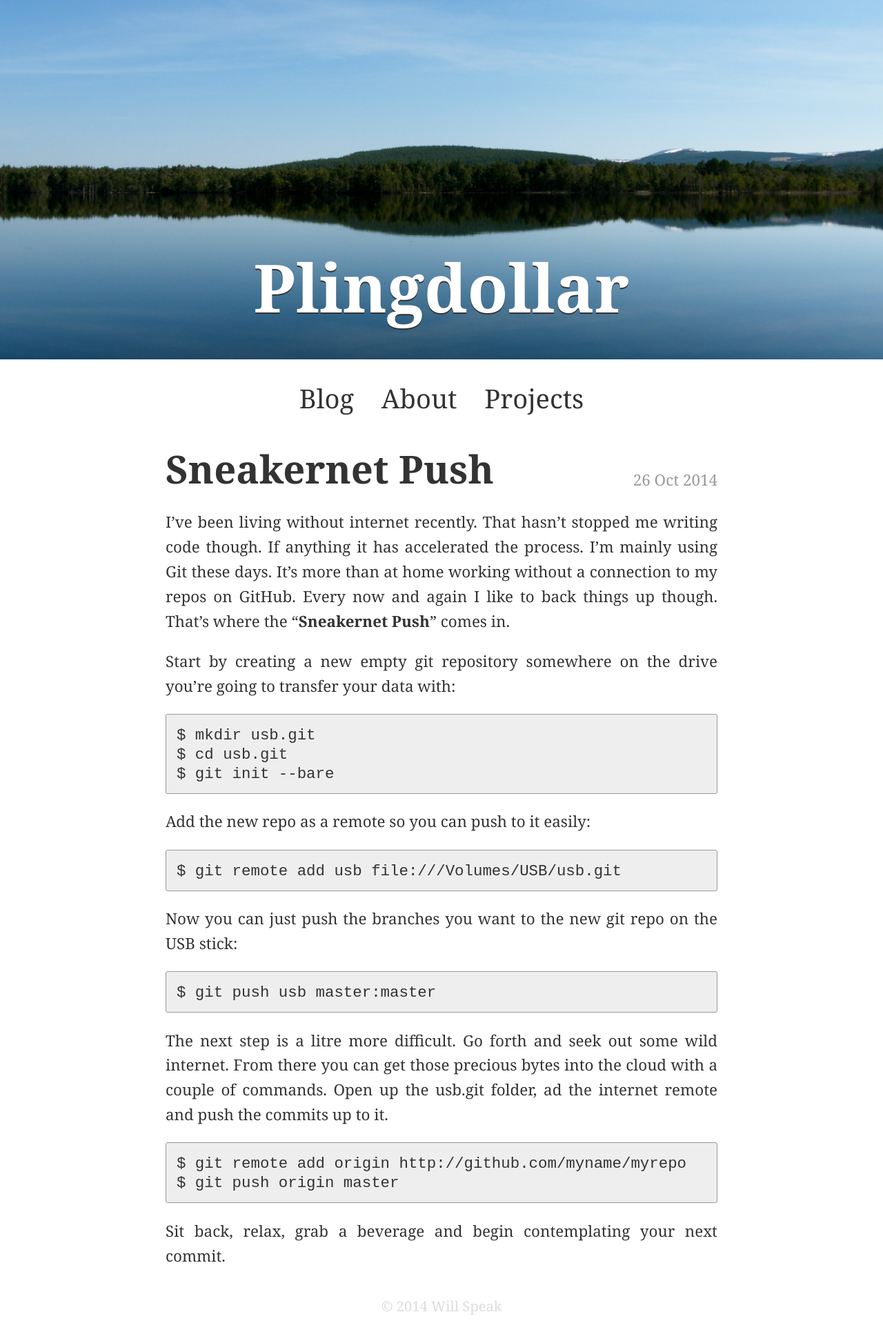
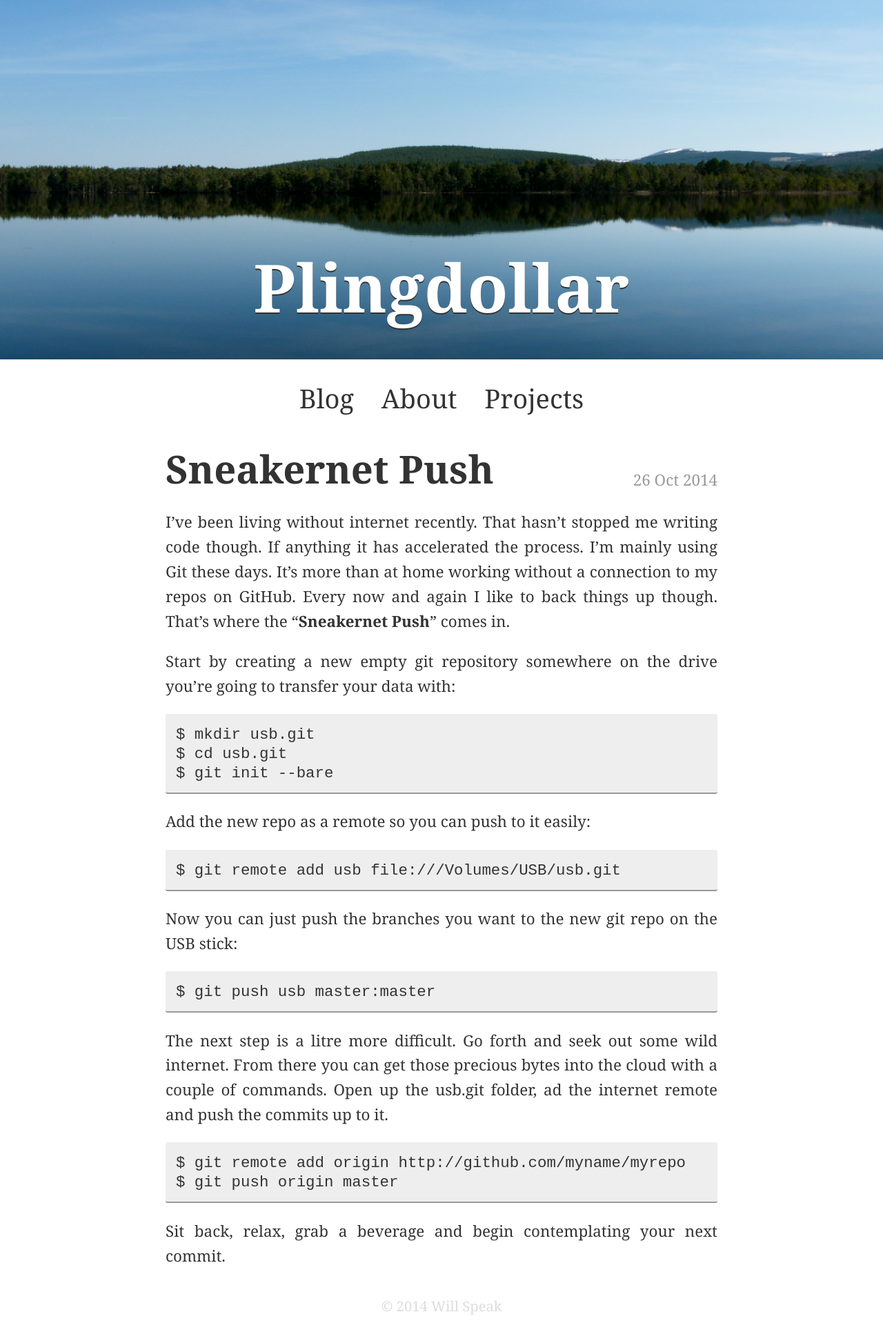
Before and after one commit to iwillspeak/iwillspeak.github.io, a Jekyll site: the page built from index.html, in a window 1280 px wide. Shown: the whole page at 69% size. Built offline with Jekyll 4.4.1, drawn with Linux system fonts in a browser that asks for light colours.

Commit message:
Subtle Updates to CSS
Add hover effect to menu items and updates code blocks to have a
different border. This makes them blend in a bit more.

```diff
--- a/css/common.css
+++ b/css/common.css
@@ -69,7 +69,13 @@
 	text-decoration: none;
 }
 
+@-webkit-keyframes menuhover {
+	from {border-bottom-color: #FFF; }
+	to {border-bottom-color: #333; }
+}
+
 section#main nav a.current, section#main nav a:hover {
+	-webkit-animation: menuhover 0.5s;
 	border-bottom: 2px solid #333;
 	text-decoration: none;
 }
@@ -149,7 +155,7 @@
 pre, p code {
 	background: #EEE none;
 	border-radius: 3px;
-	border: 1px solid #999;
+	border-bottom: 2px solid #999;
 	font-family: Melno, Monaco, Consolas, Monospace;
 	color: #333;
 }
```
